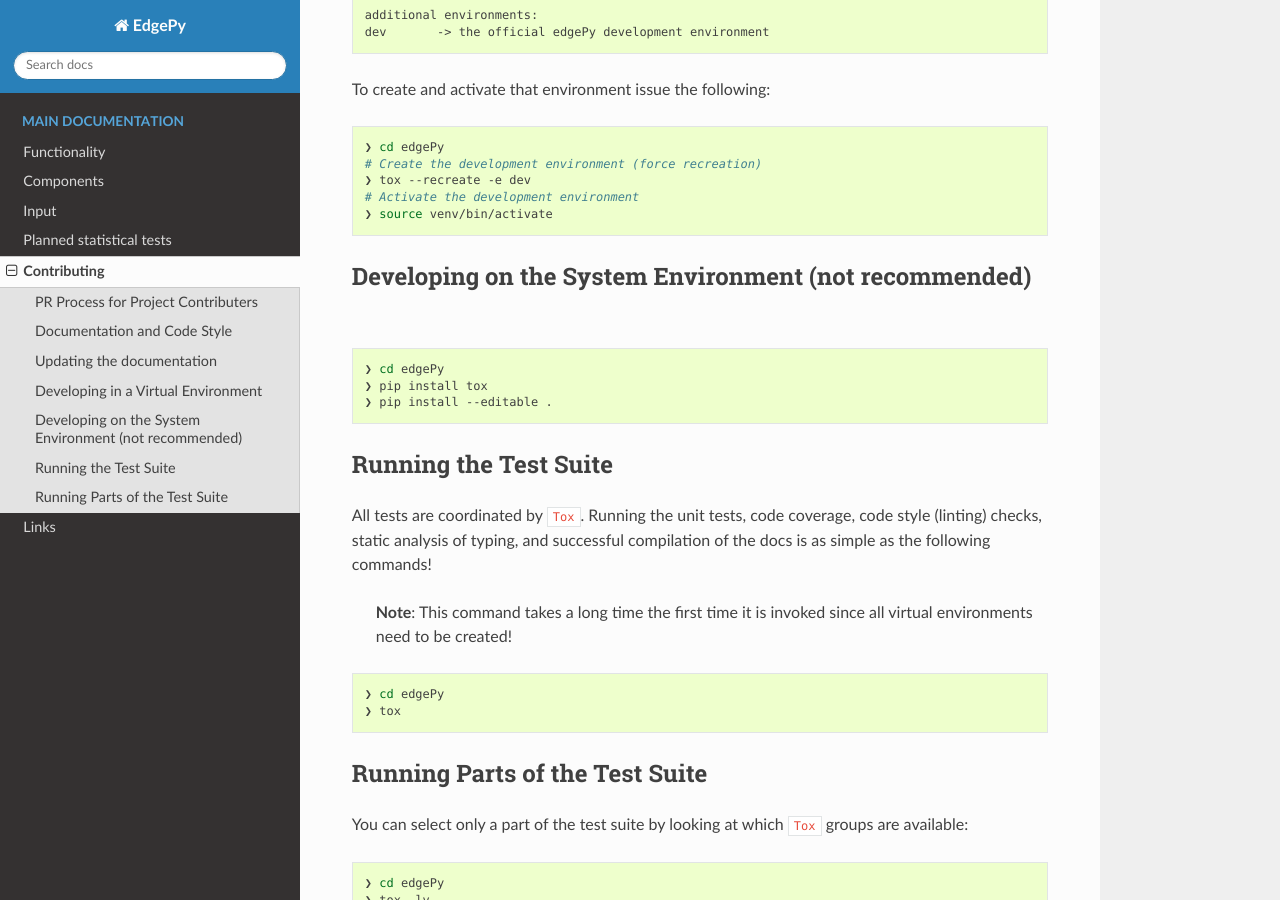
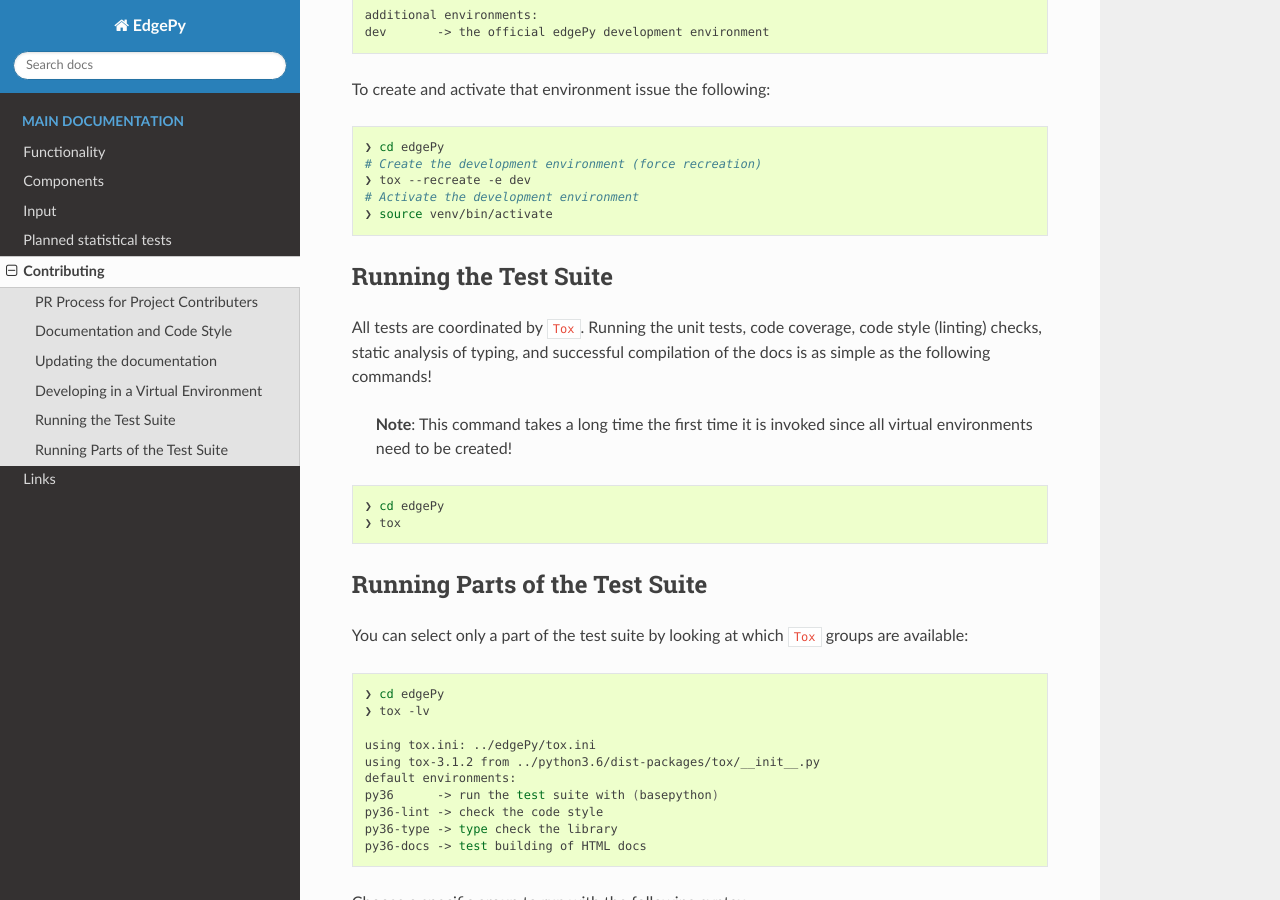
Before and after one commit to r-bioinformatics/edgePy, a Sphinx documentation site: the page built from docs/source/CONTRIBUTING.md, in a window 1280 px wide and 900 px high, scrolled down 2248 px. Built offline with Sphinx 7.4.7 and the Read the Docs theme 2.0.0, drawn with Linux system fonts in a browser that asks for light colours.

Commit message:
Fix #47 (#48)

````diff
--- a/docs/source/CONTRIBUTING.md
+++ b/docs/source/CONTRIBUTING.md
@@ -108,14 +108,6 @@ To create and activate that environment issue the following:
 
 ```
 
-## Developing on the System Environment (not recommended)
-
-```bash
-❯ cd edgePy
-❯ pip install tox
-❯ pip install --editable .
-```
-
 ## Running the Test Suite
 
 All tests are coordinated by `Tox`. Running the unit tests, code coverage, code style (linting) checks, static analysis of typing, and successful compilation of the docs is as simple as the following commands!
````
